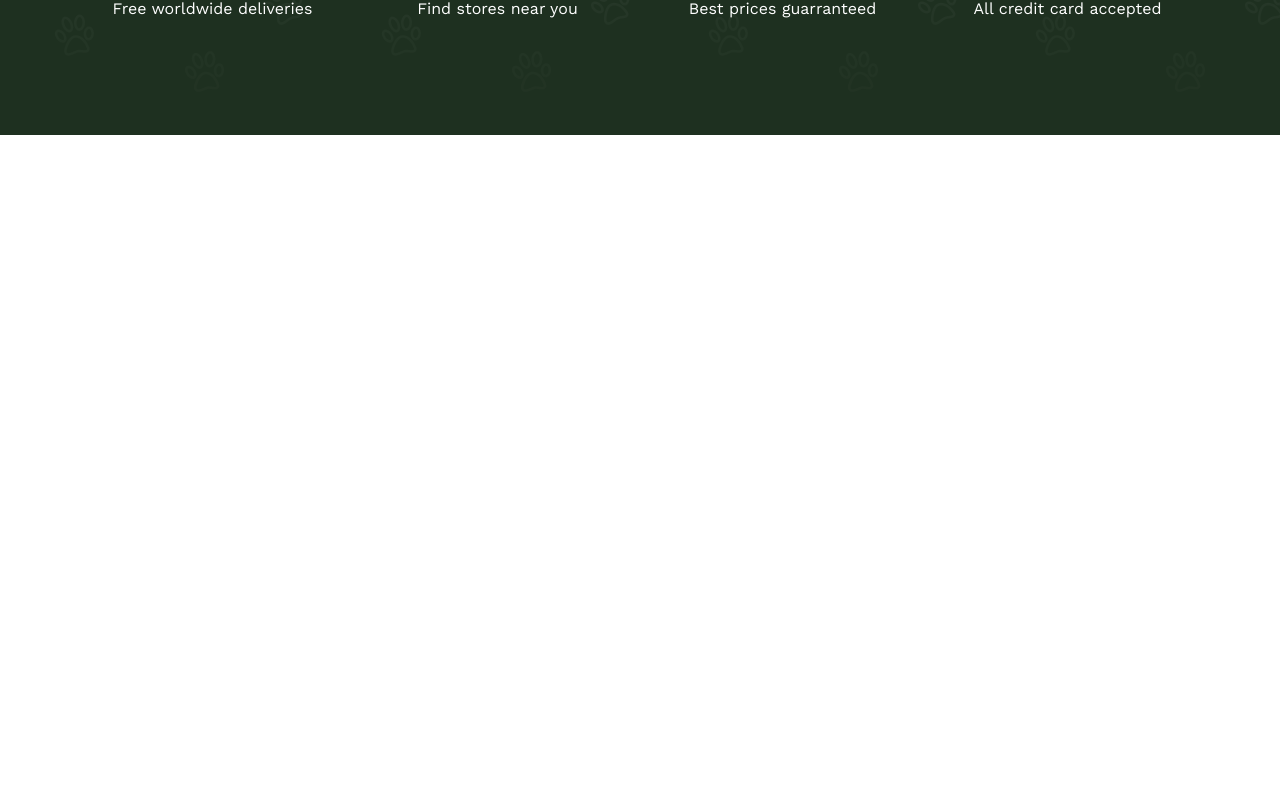
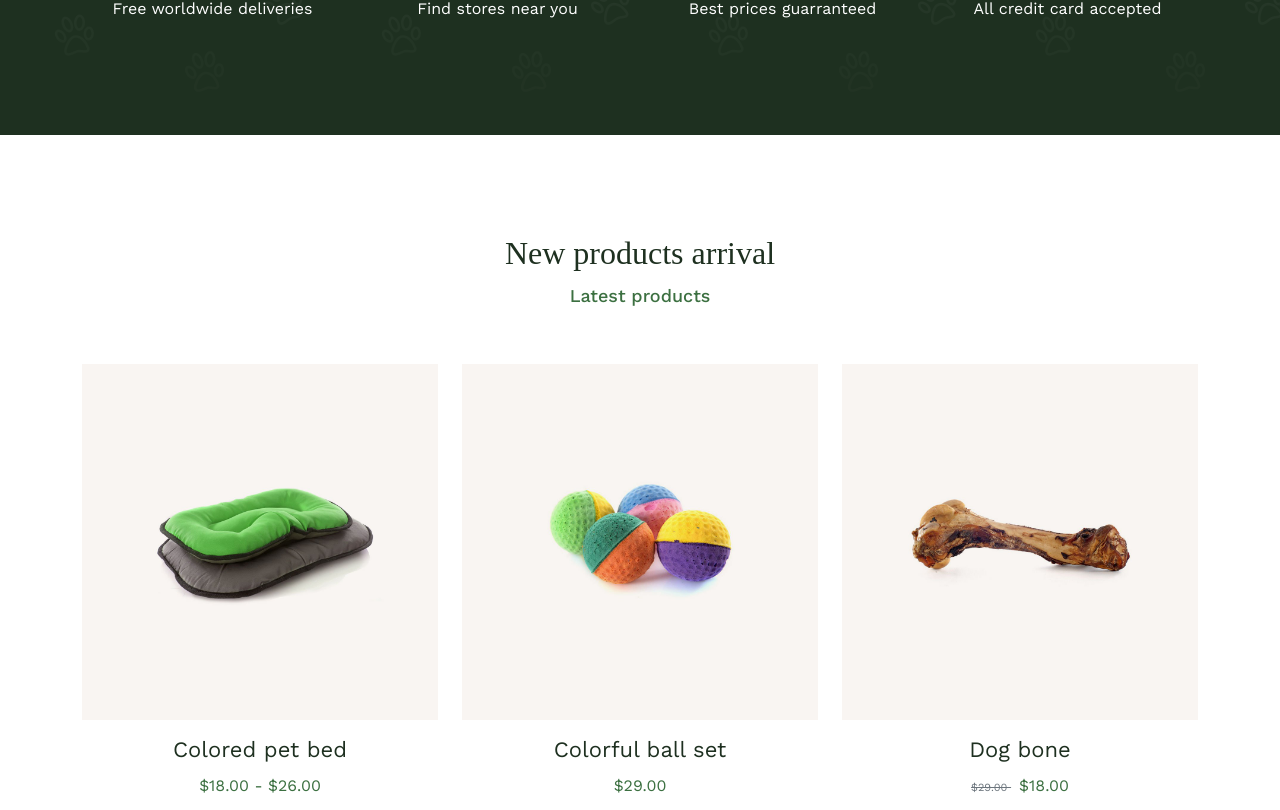
Before and after one commit to DanCiciarello/proj-html-vuejs, a Vue app: page / in a window 1280 px wide. Shown: the part 5830-6640 px from the top of the page. Before the commit the page ends 5965 px from the top, so only its background shows below. Built offline with nearby package versions, Linux system fonts and the light colour scheme; a web font is replaced by a local one.

Commit message:
Completed New Products component

```diff
--- a/src/components/NewProducts.vue
+++ b/src/components/NewProducts.vue
@@ -1,16 +1,58 @@
 <template>
-    <div></div>
+    <div>
+
+        <div class="container py-5">
+
+            <div class="text-center py-5">
+                <h2>New products arrival</h2>
+                <h5>Latest products</h5>
+            </div>
+
+            <div class="row">
+                <div class="col-4" v-for="(item, i) in newProductsList" :key="i">
+                    <ShopItem   :shop-item-img="item.img"
+                                :shop-item-name="item.name"
+                                :shop-item-price="item.price"
+                                :shop-item-discount="item.discount"
+                                />
+                </div>
+            </div>
+
+        </div>
+
+    </div>
 </template>
 
 <script>
+
+// Import
+import ShopItem from './ShopItem.vue';
+import {state} from "../store";
+
+// Export
 export default {
 
     // Name
     name: "NewProducts",
 
+    // Components
+    components: { ShopItem },
+
+    // Computed
+    computed: {
+        newProductsList(){
+            return state.newProductsList;
+        }
+    }
 }
 </script>
 
-<style lang="scss">
+<style lang="scss" scoped>
+
+@import "../assets/scss/variables";
+
+    h5 {
+        color: $tertiary;
+    }
 
 </style>
```
